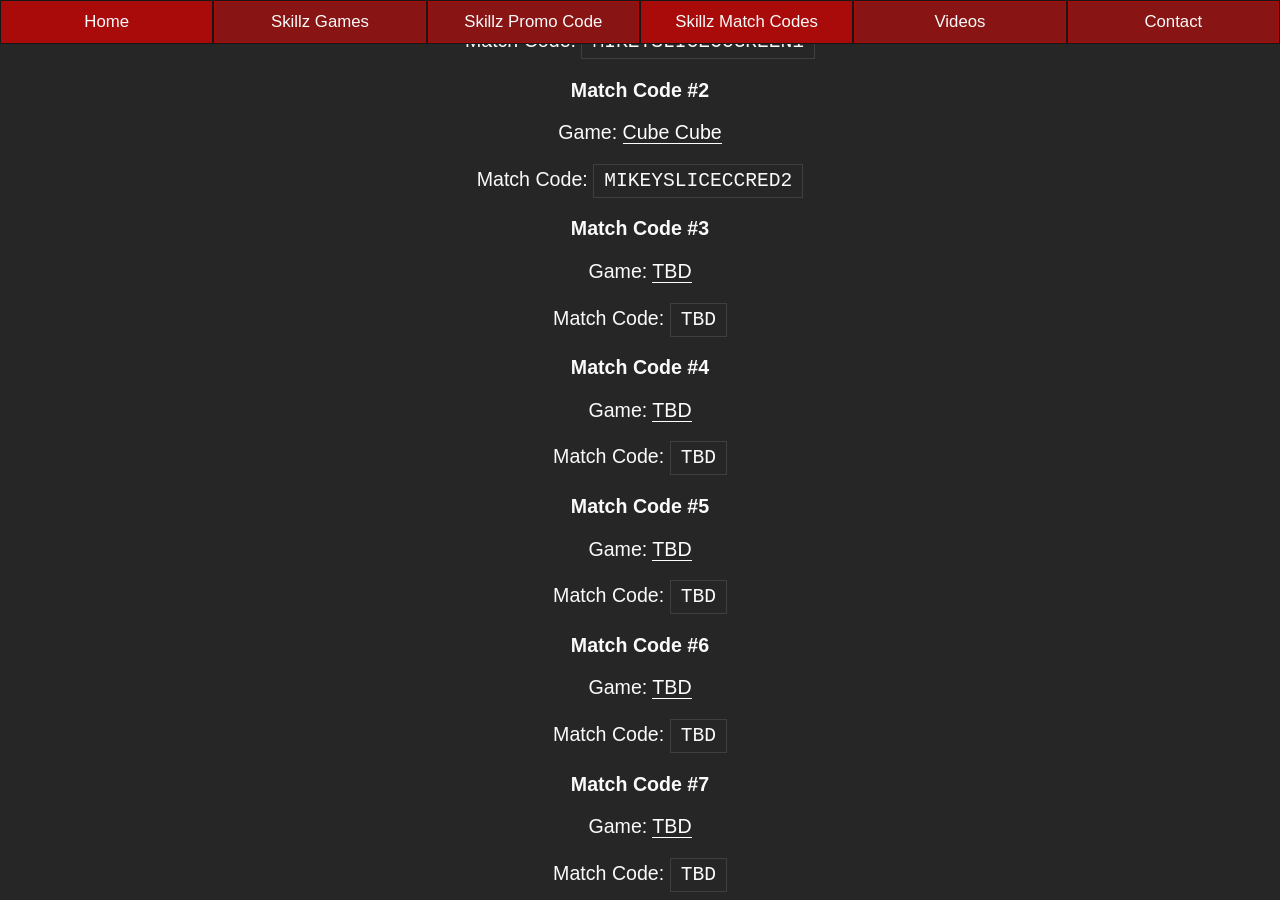
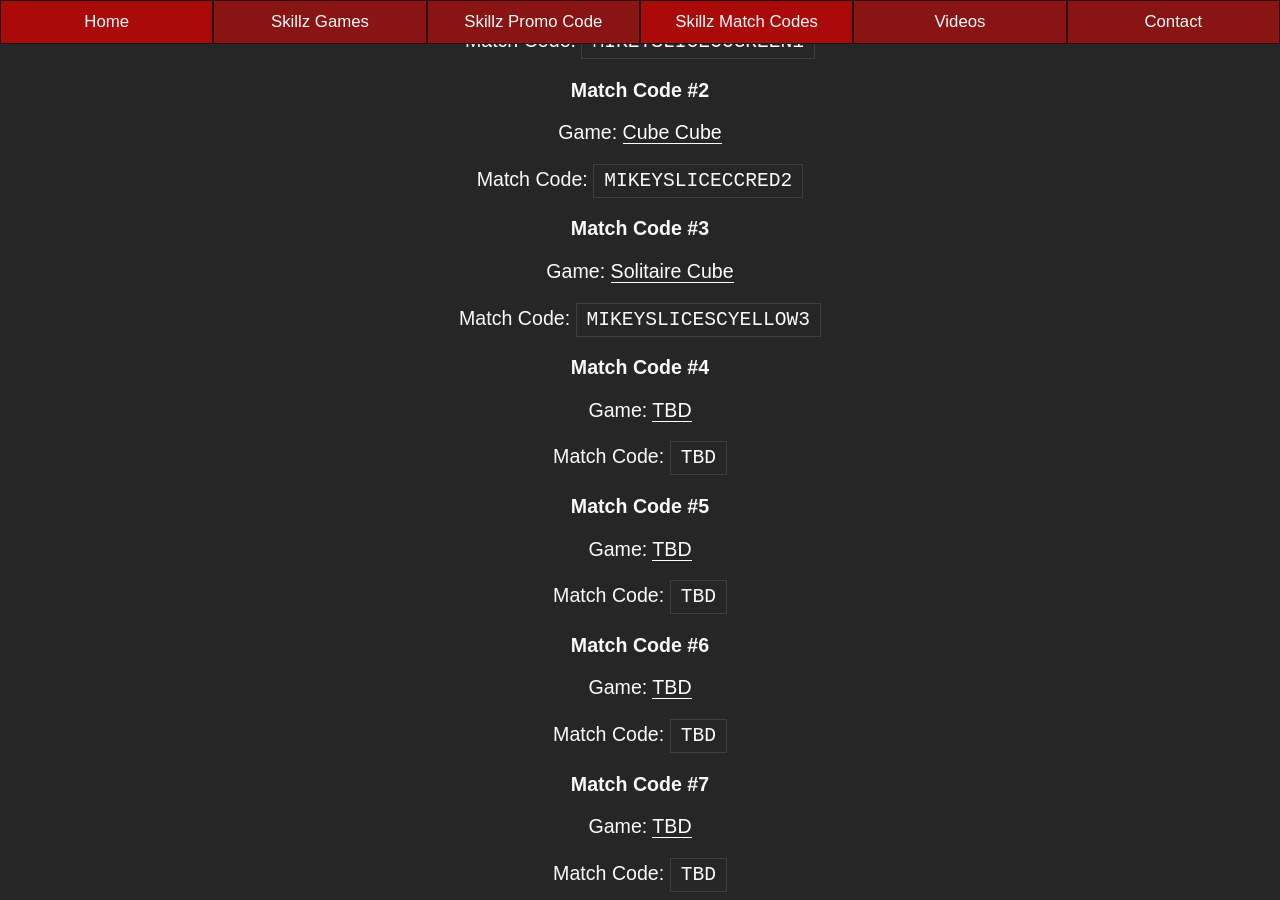
Before and after one commit to mikeyslice/esports-medium, a Jekyll site: the page built from skillz-match-codes.md, in a window 1280 px wide and 900 px high, scrolled down 3382 px. Built offline with Jekyll 4.4.1, drawn with Linux system fonts in a browser that asks for light colours.

Commit message:
Update Skillz Match Codes “skillz-match-codes”

```diff
--- a/_includes/pages/skillz-match-codes.html
+++ b/_includes/pages/skillz-match-codes.html
@@ -115,9 +115,9 @@
 
 <h3>Match Code #3</h3>
 
-<p>Game: <a href="/skillz-games/">TBD</a><p>
+<p>Game: <a href="/skillz-games/">Solitaire Cube</a><p>
 
-<p>Match Code: <code>TBD</code><p>
+<p>Match Code: <code>MIKEYSLICESCYELLOW3</code><p>
 
 <h3>Match Code #4</h3>
 
```
